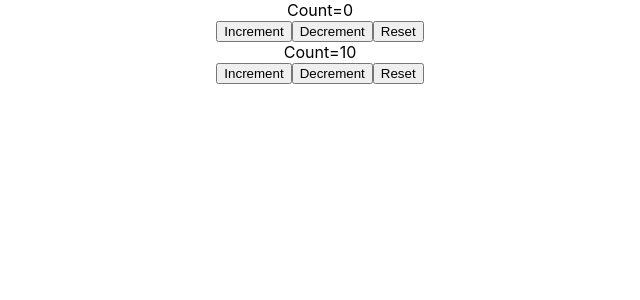
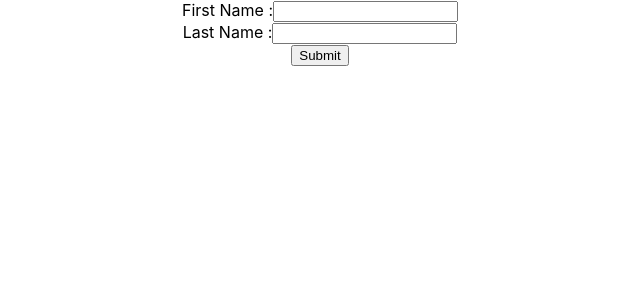
Before and after one commit to kiran226/hooks, a React (Create React App) app: page / in a window 1280 px wide. Shown: the top 300 px of the page, without its empty margins (320-960 px from the left). Built offline with nearby package versions, Linux system fonts and the light colour scheme.

Commit message:
custom hooks useInput example

```diff
--- a/src/App.js
+++ b/src/App.js
@@ -1,7 +1,10 @@
 import React,{useReducer} from 'react';
 import './App.css';
-import CounterHookOne from './components/CounterHookOne';
-import CounterHookTwo from './components/CounterHookTwo';
+// import CounterHookOne from './components/CounterHookOne';
+// import CounterHookTwo from './components/CounterHookTwo';
+
+import UserForm from './components/UserForm';
+
 // import DocTitleOne from './components/DocTitleOne';
 // import DocTitleTwo from './components/DocTitleTwo';
 // import ClassTimer from './components/ClassTimer';
@@ -93,8 +96,10 @@ function App() {
       {/* <DocTitleOne/>
       <DocTitleTwo/> */}
 
-      <CounterHookOne/>
-      <CounterHookTwo/>
+      {/* <CounterHookOne/>
+      <CounterHookTwo/> */}
+
+      <UserForm/>
 
     </div>
   );
--- /dev/null
+++ b/src/components/UserForm.js
@@ -0,0 +1,26 @@
+import React from 'react'
+import useInput from '../custom-hooks/useInput';
+
+function UserForm() {
+
+    const[firstName,bindFirstName,resetFirstName]=useInput('')
+    const[lastName,bindLastName,resetLastName]=useInput('')
+
+    const handleSubmit=(e)=>{
+        e.preventDefault();
+        alert(`Hello ${firstName} ${lastName}`);
+        resetFirstName();
+        resetLastName();
+    }
+    return (
+        <form onSubmit={handleSubmit}>
+            <label>First Name :</label>
+            <input {...bindFirstName} type="text" value={firstName} /><br/>
+            <label>Last Name :</label>
+            <input {...bindLastName} type="text" value={lastName} /><br/>
+            <button>Submit</button>
+        </form>
+    )
+}
+
+export default UserForm
--- /dev/null
+++ b/src/custom-hooks/useInput.js
@@ -0,0 +1,17 @@
+import {useState} from 'react'
+
+function useInput(initialValue) {
+   const [value,setValue]= useState(initialValue);
+   const reset=()=>{
+       setValue(initialValue);
+   }
+   const bind={
+       value,
+       onChange: e=>{
+           setValue(e.target.value)
+       }
+   }
+   return [value,bind,reset]
+}
+
+export default useInput
```
